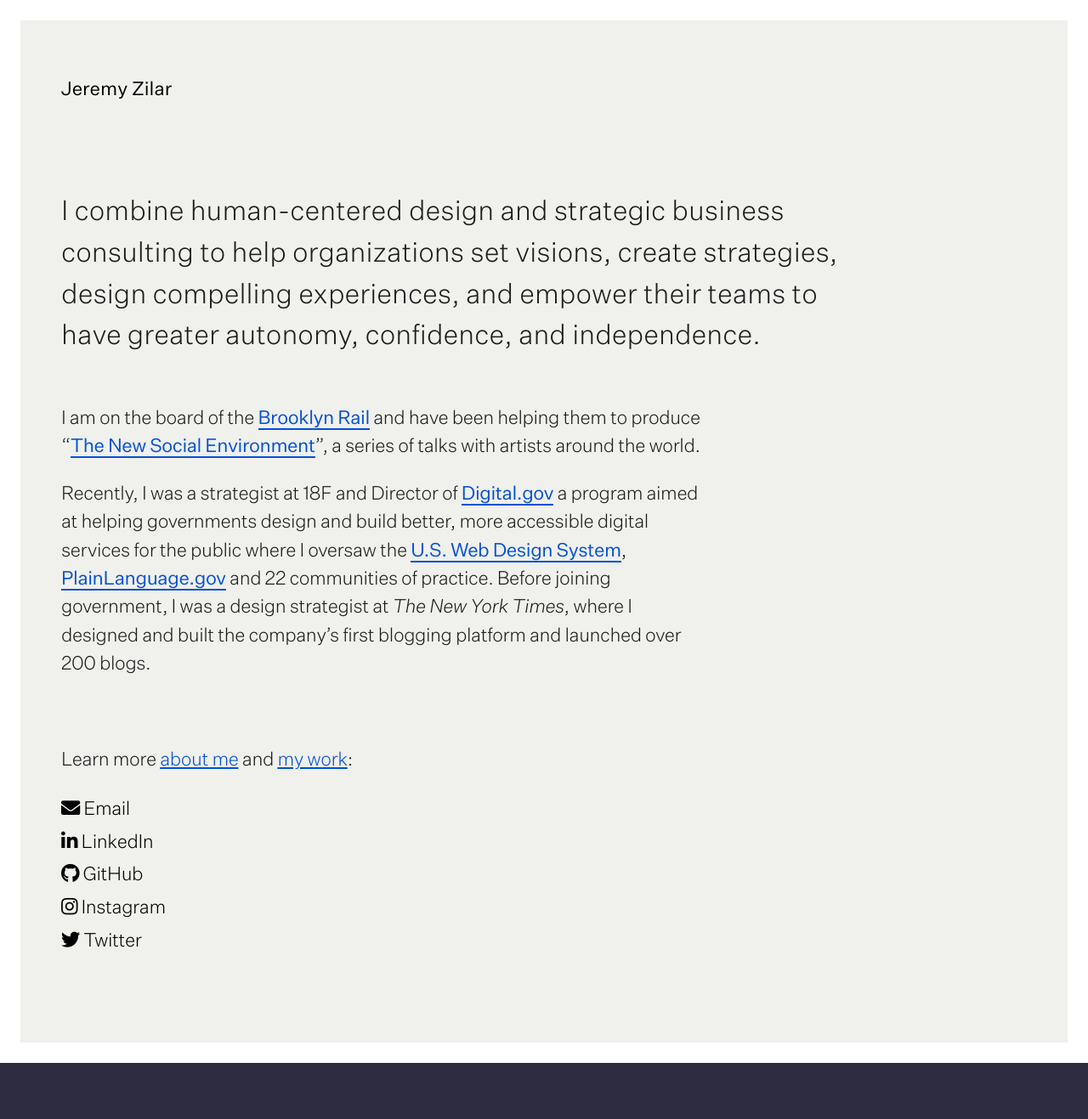
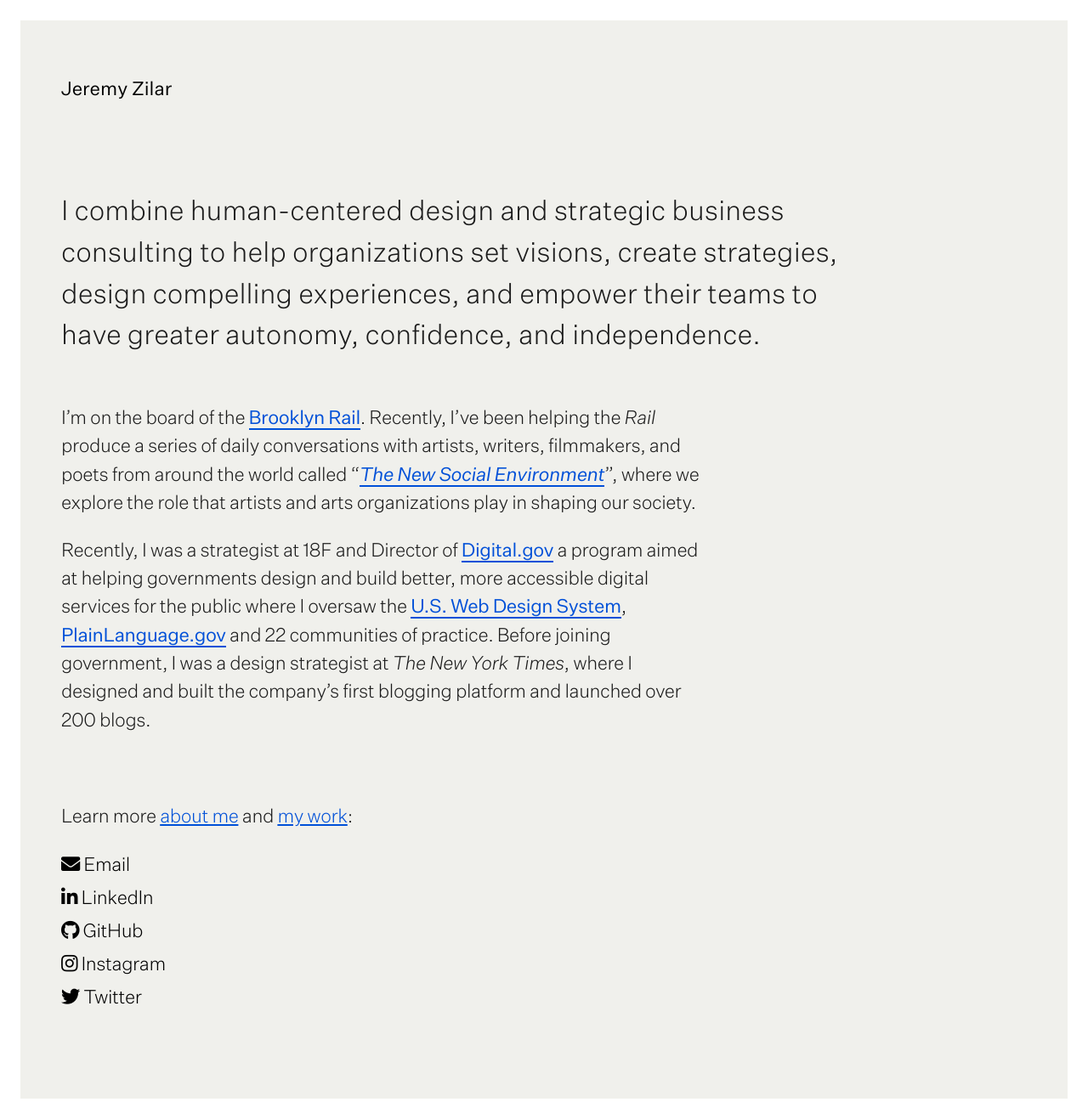
Before and after one commit to jeremyzilar/jeremyzilar.com, a Jekyll site: the page built from index.md, in a window 1280 px wide. Shown: the whole page at 85% size. Built offline with Jekyll 4.4.1, drawn with Linux system fonts in a browser that asks for light colours; nearby versions of some CDN libraries; before the commit the page ends 1251 px from its top, so only the background shows below that.

Commit message:
new homepage copy

```diff
--- a/index.md
+++ b/index.md
@@ -4,6 +4,6 @@ title: Jeremy Zilar
 deck: "I combine human-centered design and strategic business consulting to help organizations set visions, create strategies, design compelling experiences, and empower their teams to have greater autonomy, confidence, and independence."
 ---
 
-I am on the board of the [Brooklyn Rail](https://brooklynrail.org/) and have been helping them to produce "[The New Social Environment](https://brooklynrail.org/events)", a series of talks with artists around the world.
+I'm on the board of the [Brooklyn Rail](https://brooklynrail.org/). Recently, I've been helping the _Rail_ produce a series of daily conversations with artists, writers, filmmakers, and poets from around the world called "_[The New Social Environment](https://brooklynrail.org/events)_", where we explore the role that artists and arts organizations play in shaping our society.
 
 Recently, I was a strategist at 18F and Director of [Digital.gov](https://digital.gov/) a program aimed at helping governments design and build better, more accessible digital services for the public where I oversaw the [U.S. Web Design System](https://designsystem.digital.gov/), [PlainLanguage.gov](https://www.plainlanguage.gov/) and 22 communities of practice. Before joining government, I was a design strategist at _The New York Times_, where I designed and built the company's first blogging platform and launched over 200 blogs.
```
